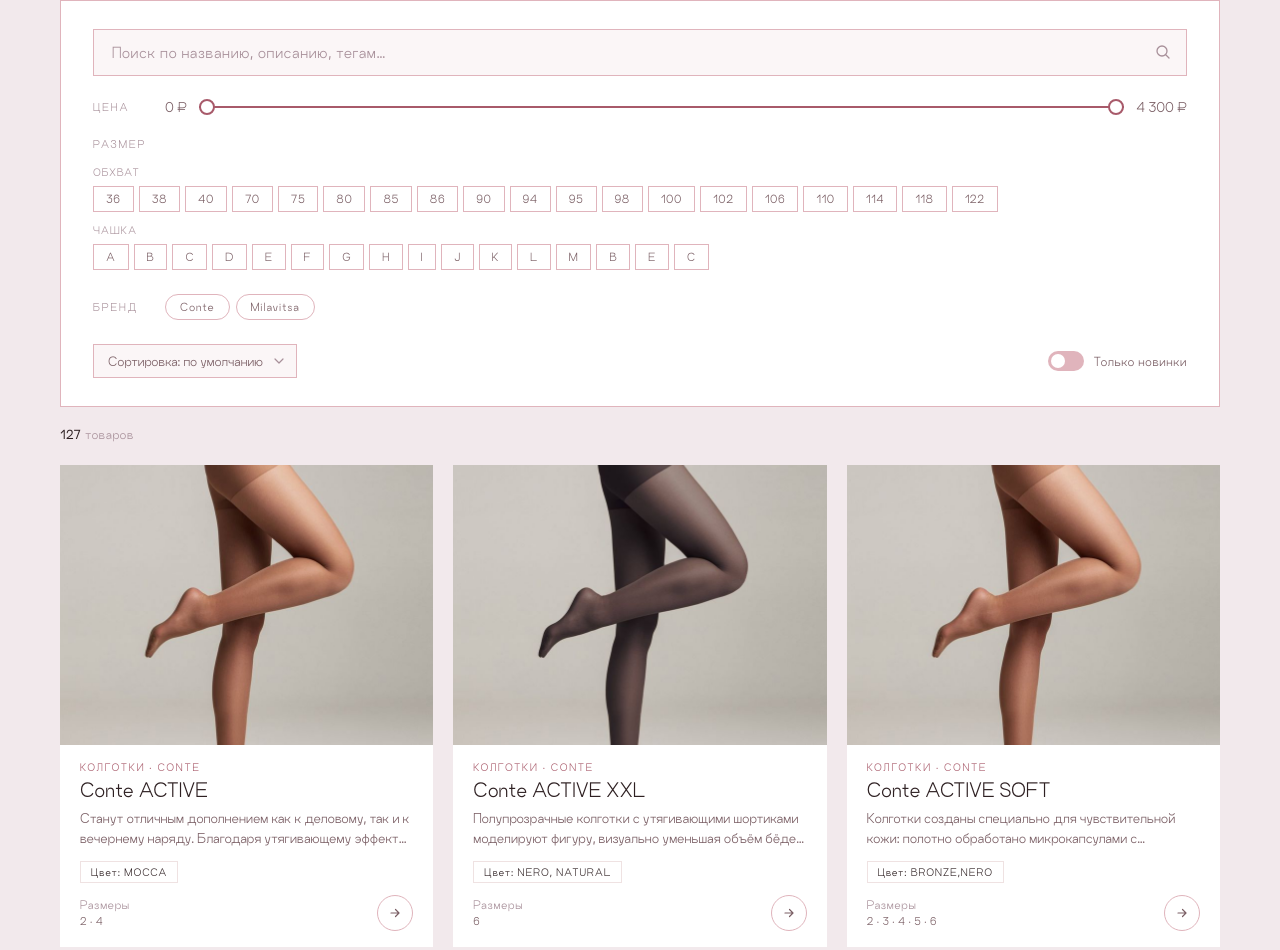
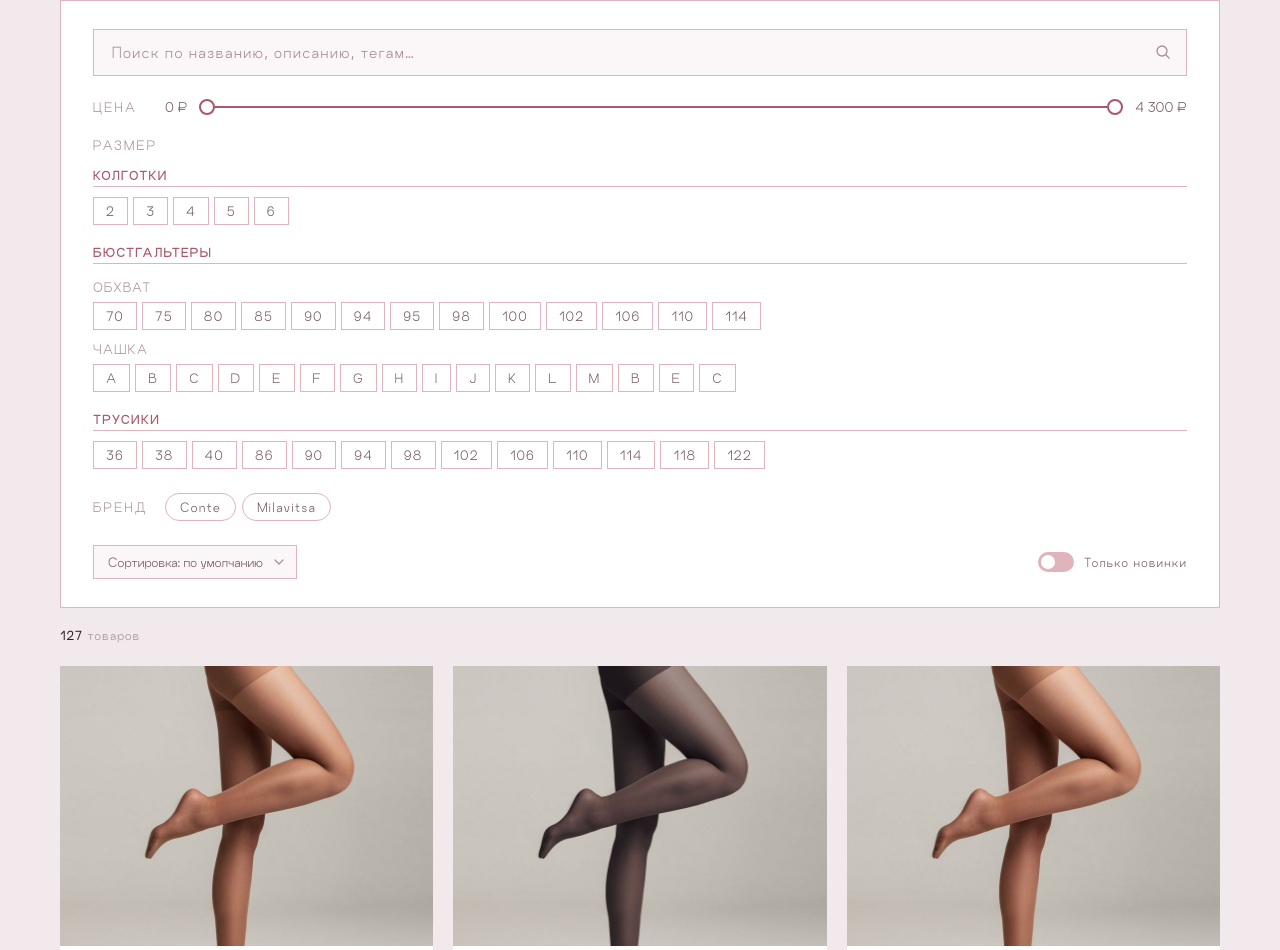
Before and after one commit to pinkfloydofthewall/tvoebelyopenza_site, a website: page index.html in a window 1280 px wide. Shown: the part 2030-2980 px from the top of the page. Drawn offline with Linux system fonts and the light colour scheme.

Commit message:
Fix: size groups by category in All tab, fix font rendering (bigger sizes, letter-spacing)

```diff
--- a/script.js
+++ b/script.js
@@ -112,19 +112,37 @@ function buildSizeButtons() {
   const container = document.getElementById('size-btn-group');
   container.innerHTML = '';
 
-  // Get products for the active category
-  const relevantProducts = activeCategory === 'Все'
-    ? catalogData.products
-    : catalogData.products.filter(p => p.category === activeCategory);
+  if (activeCategory === 'Все') {
+    // Group sizes by category
+    const catSizes = {};
+    catalogData.products.forEach(p => {
+      if (!p.available_sizes || p.available_sizes.length === 0) return;
+      if (!catSizes[p.category]) catSizes[p.category] = new Set();
+      p.available_sizes.forEach(s => catSizes[p.category].add(s));
+    });
 
-  const allSizes = [...new Set(relevantProducts.flatMap(p => p.available_sizes || []))];
-  if (allSizes.length === 0) return;
+    // Render each category group
+    Object.keys(catSizes).forEach(cat => {
+      const sizes = [...catSizes[cat]];
+      const catLabel = document.createElement('span');
+      catLabel.className = 'size-catlabel';
+      catLabel.textContent = cat;
+      container.appendChild(catLabel);
 
-  // Check if this is bra sizing (format: number+letter like 75B, 80C)
-  const isBraSizing = allSizes.some(s => /^\d{2,3}[A-Z]/.test(s));
+      renderSizeGroup(container, sizes);
+    });
+  } else {
+    const relevantProducts = catalogData.products.filter(p => p.category === activeCategory);
+    const allSizes = [...new Set(relevantProducts.flatMap(p => p.available_sizes || []))];
+    if (allSizes.length === 0) return;
+    renderSizeGroup(container, allSizes);
+  }
+}
+
+function renderSizeGroup(container, allSizes) {
+  const isBraSizing = allSizes.some(s => /^\d{2,3}[A-ZА-Я]/.test(s));
 
   if (isBraSizing) {
-    // Split into bands (70,75,80...) and cups (A,B,C...)
     const bands = [...new Set(allSizes.map(s => s.match(/^(\d{2,3})/)?.[1]).filter(Boolean))]
       .sort((a, b) => parseInt(a) - parseInt(b));
     const cups = [...new Set(allSizes.map(s => s.match(/^\d{2,3}([A-ZА-Я]+)/)?.[1]).filter(Boolean))]
@@ -184,12 +202,14 @@ function buildSizeButtons() {
     });
     container.appendChild(cupRow);
   } else {
-    // Simple sizes (tights: 2,3,4,5,6 or panties: 36,38,40...)
-    const sorted = allSizes.sort((a, b) => {
+    // Simple sizes
+    const sorted = [...allSizes].sort((a, b) => {
       const na = parseInt(a), nb = parseInt(b);
       if (!isNaN(na) && !isNaN(nb)) return na - nb;
       return a.localeCompare(b);
     });
+    const row = document.createElement('div');
+    row.className = 'size-subrow';
     sorted.forEach(size => {
       const btn = document.createElement('button');
       btn.className = 'size-btn';
@@ -205,8 +225,9 @@ function buildSizeButtons() {
         }
         applyFilters();
       });
-      container.appendChild(btn);
+      row.appendChild(btn);
     });
+    container.appendChild(row);
   }
 }
 
--- a/styles.css
+++ b/styles.css
@@ -77,6 +77,9 @@ body {
   color: var(--charcoal);
   overflow-x: hidden;
   -webkit-font-smoothing: antialiased;
+  -moz-osx-font-smoothing: grayscale;
+  text-rendering: optimizeLegibility;
+  letter-spacing: 0.01em;
 }
 
 img {
@@ -403,7 +406,7 @@ nav.scrolled .nav-menu-btn span {
 
 .hero-scroll-hint span {
   font-family: var(--font-sans);
-  font-size: 0.6rem;
+  font-size: 0.75rem;
   letter-spacing: 0.2em;
   text-transform: uppercase;
   color: rgba(255,255,255,0.6);
@@ -429,7 +432,7 @@ section {
 
 .section-label {
   font-family: var(--font-sans);
-  font-size: 0.65rem;
+  font-size: 0.75rem;
   font-weight: 400;
   letter-spacing: 0.3em;
   text-transform: uppercase;
@@ -653,7 +656,7 @@ section {
 
 .search-input::placeholder {
   color: var(--taupe-light);
-  letter-spacing: 0.04em;
+  letter-spacing: 0.1em;
 }
 
 .search-input:focus {
@@ -699,7 +702,7 @@ section {
 
 .filter-row-label {
   font-family: var(--font-sans);
-  font-size: 0.62rem;
+  font-size: 0.75rem;
   letter-spacing: 0.18em;
   text-transform: uppercase;
   color: var(--taupe-light);
@@ -794,7 +797,7 @@ section {
 .size-sublabel {
   width: 100%;
   font-family: var(--font-sans);
-  font-size: 0.6rem;
+  font-size: 0.75rem;
   letter-spacing: 0.1em;
   text-transform: uppercase;
   color: var(--taupe-light);
@@ -803,6 +806,24 @@ section {
 }
 
 .size-sublabel:first-child {
+  margin-top: 0;
+}
+
+.size-catlabel {
+  width: 100%;
+  font-family: var(--font-sans);
+  font-size: 0.72rem;
+  font-weight: 600;
+  letter-spacing: 0.1em;
+  text-transform: uppercase;
+  color: var(--blush-deep);
+  margin-top: 14px;
+  margin-bottom: 4px;
+  padding-bottom: 4px;
+  border-bottom: 1px solid var(--blush-light);
+}
+
+.size-catlabel:first-child {
   margin-top: 0;
 }
 
@@ -815,8 +836,8 @@ section {
 
 .size-btn {
   font-family: var(--font-sans);
-  font-size: 0.65rem;
-  letter-spacing: 0.06em;
+  font-size: 0.75rem;
+  letter-spacing: 0.1em;
   color: var(--taupe);
   background: transparent;
   border: 1px solid var(--blush-light);
@@ -845,8 +866,8 @@ section {
 
 .brand-btn {
   font-family: var(--font-sans);
-  font-size: 0.65rem;
-  letter-spacing: 0.08em;
+  font-size: 0.75rem;
+  letter-spacing: 0.1em;
   color: var(--taupe);
   background: transparent;
   border: 1px solid var(--blush-light);
@@ -941,7 +962,7 @@ section {
   font-family: var(--font-sans);
   font-size: 0.72rem;
   color: var(--taupe);
-  letter-spacing: 0.04em;
+  letter-spacing: 0.1em;
 }
 
 /* Results bar */
@@ -959,7 +980,7 @@ section {
   font-family: var(--font-sans);
   font-size: 0.72rem;
   color: var(--taupe-light);
-  letter-spacing: 0.05em;
+  letter-spacing: 0.1em;
 }
 
 .results-count strong {
@@ -969,7 +990,7 @@ section {
 
 .reset-filters-btn {
   font-family: var(--font-sans);
-  font-size: 0.68rem;
+  font-size: 0.75rem;
   letter-spacing: 0.1em;
   text-transform: uppercase;
   color: var(--blush-deep);
@@ -1078,7 +1099,7 @@ section {
   background: var(--charcoal);
   color: var(--white);
   font-family: var(--font-sans);
-  font-size: 0.6rem;
+  font-size: 0.75rem;
   letter-spacing: 0.15em;
   text-transform: uppercase;
   padding: 6px 12px;
@@ -1099,7 +1120,7 @@ section {
   background: var(--blush-deep);
   color: var(--white);
   font-family: var(--font-sans);
-  font-size: 0.58rem;
+  font-size: 0.75rem;
   letter-spacing: 0.14em;
   text-transform: uppercase;
   padding: 5px 10px;
@@ -1136,7 +1157,7 @@ section {
 
 .card-category {
   font-family: var(--font-sans);
-  font-size: 0.6rem;
+  font-size: 0.75rem;
   font-weight: 400;
   letter-spacing: 0.18em;
   text-transform: uppercase;
@@ -1174,7 +1195,7 @@ section {
 
 .card-tag {
   font-family: var(--font-sans);
-  font-size: 0.6rem;
+  font-size: 0.75rem;
   letter-spacing: 0.1em;
   color: var(--taupe-light);
   border: 1px solid var(--blush-light);
@@ -1190,9 +1211,9 @@ section {
 
 .sizes-label {
   font-family: var(--font-sans);
-  font-size: 0.68rem;
-  color: var(--taupe-light);
-  letter-spacing: 0.05em;
+  font-size: 0.75rem;
+  color: var(--taupe-light);
+  letter-spacing: 0.1em;
 }
 
 .sizes {
@@ -1203,9 +1224,9 @@ section {
 
 .size-dot {
   font-family: var(--font-sans);
-  font-size: 0.62rem;
+  font-size: 0.75rem;
   color: var(--taupe);
-  letter-spacing: 0.05em;
+  letter-spacing: 0.1em;
 }
 
 .card-arrow {
@@ -1298,7 +1319,7 @@ section {
 
 .modal-category {
   font-family: var(--font-sans);
-  font-size: 0.65rem;
+  font-size: 0.75rem;
   letter-spacing: 0.2em;
   text-transform: uppercase;
   color: var(--blush-deep);
@@ -1328,7 +1349,7 @@ section {
 
 .modal-sizes-label {
   font-family: var(--font-sans);
-  font-size: 0.68rem;
+  font-size: 0.75rem;
   letter-spacing: 0.12em;
   text-transform: uppercase;
   color: var(--taupe-light);
@@ -1350,7 +1371,7 @@ section {
   border: 1px solid var(--blush-light);
   font-family: var(--font-sans);
   font-size: 0.72rem;
-  letter-spacing: 0.05em;
+  letter-spacing: 0.1em;
   color: var(--taupe);
   /* no cursor, no hover — informational only */
 }
@@ -1363,7 +1384,7 @@ section {
 
 .modal-tag {
   font-family: var(--font-sans);
-  font-size: 0.6rem;
+  font-size: 0.75rem;
   letter-spacing: 0.1em;
   color: var(--taupe-light);
   border: 1px solid var(--blush-light);
@@ -1467,7 +1488,7 @@ footer {
 
 .footer-col-title {
   font-family: var(--font-sans);
-  font-size: 0.65rem;
+  font-size: 0.75rem;
   letter-spacing: 0.2em;
   text-transform: uppercase;
   color: var(--taupe-light);
@@ -1511,7 +1532,7 @@ footer {
 }
 
 .footer-contact-line small {
-  font-size: 0.65rem;
+  font-size: 0.75rem;
   letter-spacing: 0.12em;
   text-transform: uppercase;
   color: var(--taupe-light);
@@ -1537,7 +1558,7 @@ footer {
   font-family: var(--font-sans);
   font-size: 0.72rem;
   color: var(--taupe-light);
-  letter-spacing: 0.05em;
+  letter-spacing: 0.1em;
 }
 
 .footer-social {
@@ -1547,7 +1568,7 @@ footer {
 
 .footer-social a {
   font-family: var(--font-sans);
-  font-size: 0.65rem;
+  font-size: 0.75rem;
   letter-spacing: 0.15em;
   text-transform: uppercase;
   color: var(--taupe-light);
```
